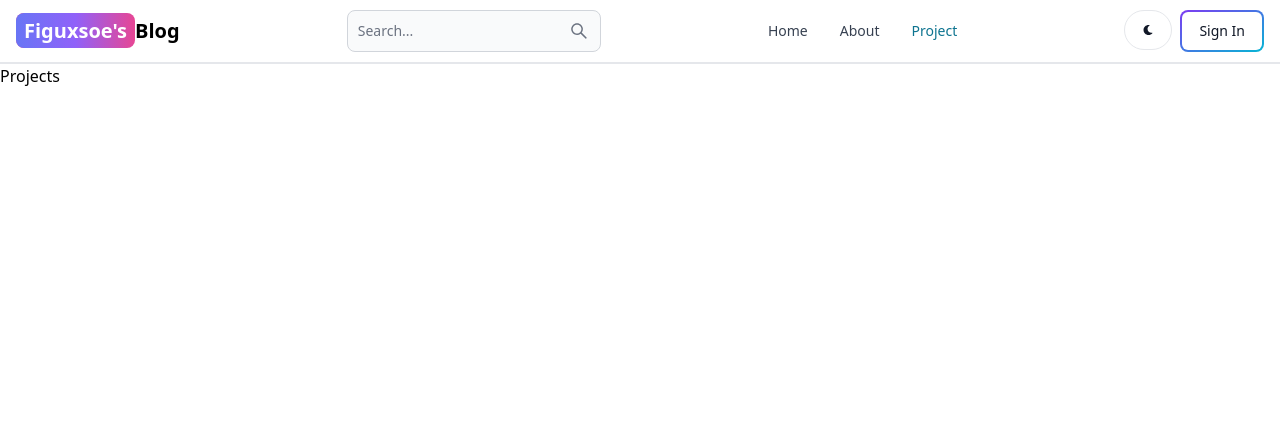
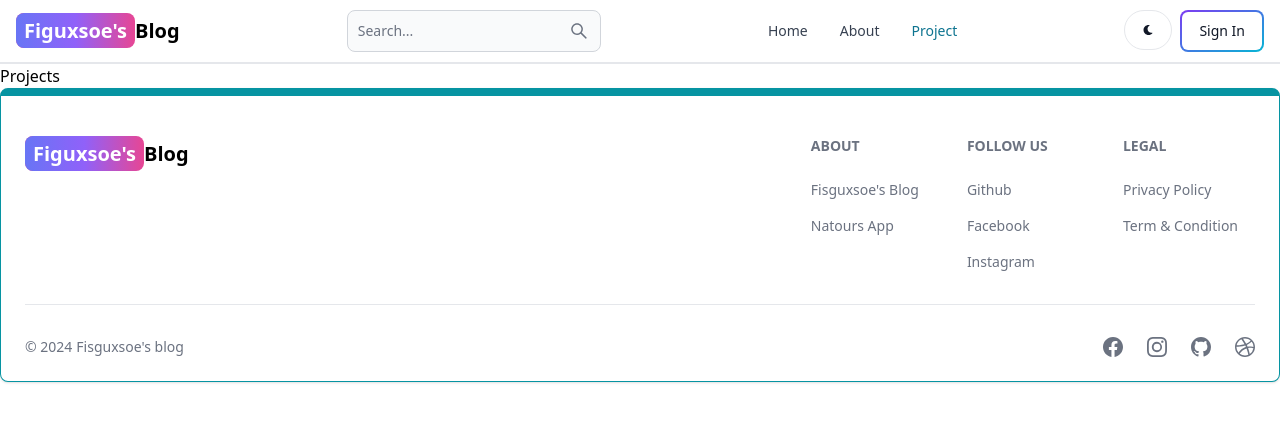
Before and after one commit to Ratchanon19923/mern-blog, a React (Vite) app in the folder client/: page /project in a window 1280 px wide. Shown: the top 422 px of the page. Built offline with nearby package versions, Linux system fonts and the light colour scheme.

Commit message:
create footer component

```diff
--- a/client/src/App.jsx
+++ b/client/src/App.jsx
@@ -6,6 +6,7 @@
 import Dashboard from "./pages/Dashboard";
 import Projects from "./pages/Projects";
 import Header from "./components/Header";
+import Footer from "./components/Footer";
 
 export default function App() {
   return (
@@ -19,6 +20,7 @@
         <Route path="/dashboard" element={<Dashboard />} />
         <Route path="/project" element={<Projects />} />
       </Routes>
+      <Footer />
     </BrowserRouter>
   );
 }
--- /dev/null
+++ b/client/src/components/Footer.jsx
@@ -0,0 +1,105 @@
+import { Footer } from "flowbite-react";
+import { Link } from "react-router-dom";
+import {
+  BsFacebook,
+  BsInstagram,
+  BsTwitter,
+  BsGithub,
+  BsDribbble,
+} from "react-icons/bs";
+
+export default function FooterCom() {
+  return (
+    <Footer container className="border border-t-8 border-teal-500">
+      <div className="w-full max-w-7xl mx-auto">
+        <div className="grid w-full justify-between sm:flex md:grid-cols-1">
+          <div className="mt-5 ">
+            <Link
+              to="/"
+              className="self-center whitespace-nowrap text-lg sm:text-xl font-semibold dark:text-white"
+            >
+              <span className="px-2 py-1 bg-gradient-to-r from-indigo-500 via-purple-500 to bg-pink-500 rounded-lg text-white">
+                Figuxsoe's
+              </span>
+              Blog
+            </Link>
+          </div>
+          <div className="grid grid-cols-2 gap-8 mt-4 sm:grid-cols-3 sm:gap-6">
+            <div>
+              <Footer.Title title="About" />
+              <Footer.LinkGroup col>
+                <Footer.Link
+                  href="/about"
+                  target="_blank"
+                  rel="nooener noreferrer"
+                >
+                  Fisguxsoe's Blog
+                </Footer.Link>
+                <Footer.Link
+                  href="https://natours-nodejs-z5a2.onrender.com/"
+                  target="_blank"
+                  rel="nooener noreferrer"
+                >
+                  Natours App
+                </Footer.Link>
+              </Footer.LinkGroup>
+            </div>
+            <div>
+              <Footer.Title title="Follow us" />
+              <Footer.LinkGroup col>
+                <Footer.Link
+                  href="https://github.com/Nihafis/"
+                  target="_blank"
+                  rel="nooener noreferrer"
+                >
+                  Github
+                </Footer.Link>
+                <Footer.Link
+                  href="https://www.facebook.com/profile.php?id=100001094178308"
+                  target="_blank"
+                  rel="nooener noreferrer"
+                >
+                  Facebook
+                </Footer.Link>
+                <Footer.Link
+                  href="https://www.instagram.com/fisguxsoe/"
+                  target="_blank"
+                  rel="nooener noreferrer"
+                >
+                  Instagram
+                </Footer.Link>
+              </Footer.LinkGroup>
+            </div>
+            <div>
+              <Footer.Title title="Legal" />
+              <Footer.LinkGroup col>
+                <Footer.Link href="#">Privacy Policy</Footer.Link>
+                <Footer.Link href="#">Term & Condition</Footer.Link>
+              </Footer.LinkGroup>
+            </div>
+          </div>
+        </div>
+        <Footer.Divider />
+        <div className="w-full sm:flex sm:items-center sm:justify-between">
+          <Footer.Copyright
+            href="#"
+            by="Fisguxsoe's blog"
+            year={new Date().getFullYear()}
+          />
+          <div className="flex gap-6 sm:mt-0 mt-4 sm:justify-center">
+            <Footer.Icon
+              href="https://www.facebook.com/profile.php?id=100001094178308"
+              icon={BsFacebook}
+            />
+            <Footer.Icon
+              href="https://www.instagram.com/fisguxsoe/"
+              icon={BsInstagram}
+            />
+            <Footer.Icon href="https://github.com/Nihafis/" icon={BsGithub} />
+            <Footer.Icon href="#" icon={BsDribbble} />
+          </div>
+        </div>
+      </div>
+    </Footer>
+  );
+}
```
